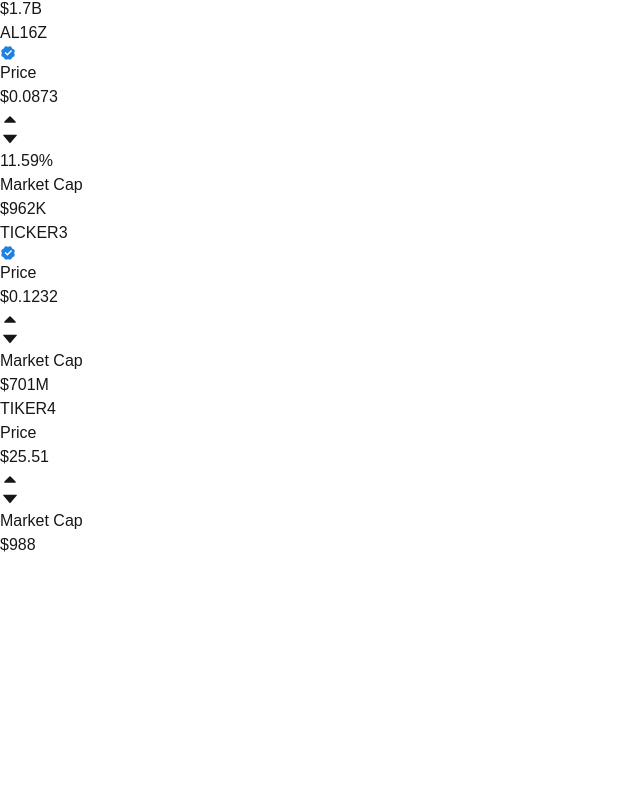
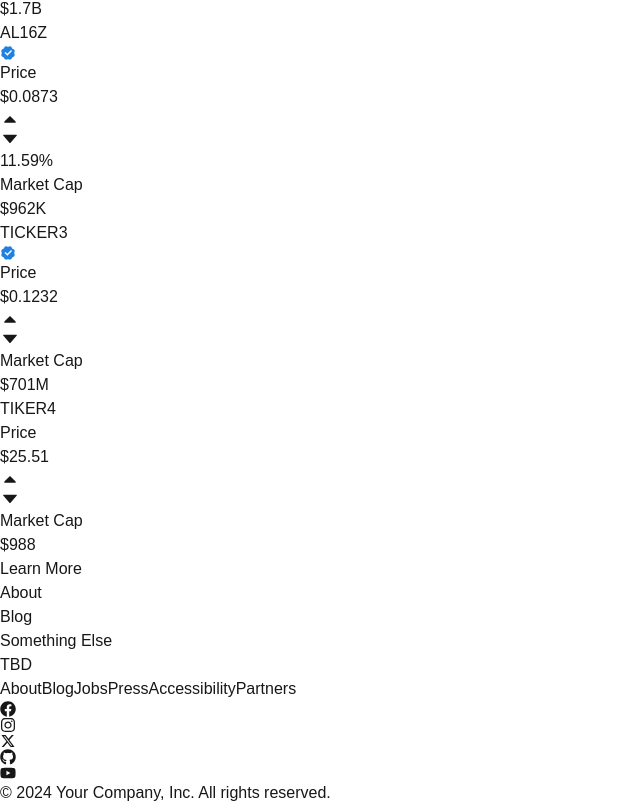
Before and after one commit to EyobNiguse/front-end-dev-test, a Next.js app: page / in a window 1280 px wide. Shown: the part 881-1686 px from the top of the page, without its empty margins (0-640 px from the left). Before the commit the page ends 1438 px from the top, so only its background shows below. Built offline with nearby package versions, Linux system fonts and the light colour scheme.

Commit message:
footer added

```diff
--- a/src/components/Footer.tsx
+++ b/src/components/Footer.tsx
@@ -0,0 +1,50 @@
+import { FaFacebook,FaInstagram,FaGithub  } from "react-icons/fa";
+
+import { RiTwitterXFill } from "react-icons/ri";
+import { FaYoutube } from "react-icons/fa6";
+
+export default function Footer(){
+    return <footer className="bg-white    flex  flex-col">
+    <div className=" mx-auto py-6 flex flex-col  md:justify-between md:items-center md:p-10">
+        <div className="md:flex block  md:space-x-4 space-x-2 md:p-10 text-[15px] md:text-[23px]">
+            <a href="#" className="text-gray-600 hover:text-blue-500">About</a>
+            <a href="#" className="text-gray-600 hover:text-blue-500">Blog</a>
+            <a href="#" className="text-gray-600 hover:text-blue-500">Jobs</a>
+            <a href="#" className="text-gray-600 hover:text-blue-500">Press</a>
+            <a href="#" className="text-gray-600 hover:text-blue-500">Accessibility</a>
+            <a href="#" className="text-gray-600 hover:text-blue-500">Partners</a>
+        </div>
+        <div className="flex space-x-8 mt-4 md:mt-0 text-[30px] p-10">
+            <a href="#">
+
+            <FaFacebook />
+
+            </a>
+            <a href="#">
+
+            <FaInstagram />
+
+            </a>
+            <a href="#">
+
+            <RiTwitterXFill />
+
+            </a>
+            <a href="#">
+            <FaGithub />
+
+            </a>
+            <a href="#">
+
+            <FaYoutube />
+
+
+                </a>
+        </div>
+        <div className="text-center text-gray-500 text-sm p-10 text-[22px]">
+        © 2024 Your Company, Inc. All rights reserved.
+    </div>
+    </div>
+
+</footer>;
+}
--- a/src/components/Hero.tsx
+++ b/src/components/Hero.tsx
@@ -3,7 +3,7 @@ import UsersList from "./TotalUsersCard";
 import TradeVolumeCard from "./tradeVolumeCard";
 
 export default function Hero(){
-    return <div className="w-full grid md:grid-cols-[2fr,1fr] grid-cols-1 md:mt-20 md:px-40 p-4 space-y-10">
+    return <div className="w-full grid md:grid-cols-[2fr,1fr] grid-cols-1 md:mt-10 md:px-40 p-4 space-y-10">
 <div className="bg-white w-full">
 
     <h1 className="md:text-[60px] text-[40px] font-[700] md:text-left text-center">Buy Memes.</h1>
--- /dev/null
+++ b/src/components/QuickLink.tsx
@@ -0,0 +1,9 @@
+export interface LinkProps {
+    title: string;
+  }
+  const QuickLink: React.FC<LinkProps> = ({title})=>{
+return <div className="w-[300px] h-[84px] flex items-center justify-center text-white bg-[url('/bgLink.png')] bg-center bg-cover rounded-[12px]">
+    <h1 className=" text-[20px] font-[700] p-2">{title}</h1>
+</div>;
+  };
+export default QuickLink;
--- /dev/null
+++ b/src/components/QuickLinks.tsx
@@ -0,0 +1,59 @@
+"use client"
+import { useEffect, useRef, useState } from "react";
+import QuickLink from "./QuickLink";
+
+export default function QuickLinks(){
+    const mocktitle = ["About","Blog","Something Else","TBD"];
+
+     const carouselRef = useRef<HTMLDivElement | null>(null);
+      const [scrollIndex, setScrollIndex] = useState(0);
+
+      const handleScroll = () => {
+
+        if (carouselRef.current) {
+            const scrollLeft = carouselRef.current.scrollLeft;
+            const itemWidth = 300; // Width of each item
+            const index = Math.ceil(scrollLeft / itemWidth);
+
+            setScrollIndex(Math.min(Math.max(index, 0), mocktitle.length - 1));
+        }
+      };
+      const handleIndicatorClick = (index: number) => {
+        if (carouselRef.current) {
+            const itemWidth = 300;
+            carouselRef.current.scrollTo({
+                left: itemWidth * index,
+                behavior: 'smooth'
+            });
+            setScrollIndex(index);
+        }
+    };
+      useEffect(() => {
+        const carousel = carouselRef.current;
+        if (carousel) {
+            carousel.addEventListener('scroll', handleScroll);
+        }
+        return () => {
+            if (carousel) {
+                carousel.removeEventListener('scroll', handleScroll);
+            }
+        };
+    }, []);
+    return <div className="">
+            <h1 className="text-[32px] font-[600] p-10 md:pl-0">Learn More</h1>
+            <div className=" realtive flex space-x-4  h-[20vh] max-w-[600px]  md:overflow-x-visible overflow-x-scroll  hide-scroll-bar  w-full" ref={carouselRef}>
+                    {mocktitle.map((item,index)=> <div  className="p-3 md:p-0" key={index}  > <QuickLink title={item}/> </div>)}
+            </div>
+            <div className="md:hidden flex justify-center space-x-1 mt-2 h-[10vh] p-6">
+                    {mocktitle.map((_, index) => {
+
+                        return <div
+                        onClick={()=>handleIndicatorClick(index)}
+                            key={index}
+                            className={`h-1 w-10    rounded-sm   ${scrollIndex == index ? 'bg-gray-300' : 'bg-gray-400'}`}
+
+                        />
+})}
+                </div>
+    </div>;
+}
--- a/src/components/productsList.tsx
+++ b/src/components/productsList.tsx
@@ -1,7 +1,8 @@
-"use client"
+"use client";
 import { useEffect, useRef, useState } from "react";
 import Product, { ProductProps } from "./product";
 
+import QuickLinks from "./QuickLinks";
 
 export default function ProductsList() {
   const mockProductData: ProductProps[] = [
@@ -45,12 +46,11 @@ export default function ProductsList() {
   const [scrollIndex, setScrollIndex] = useState(0);
 
   const handleScroll = () => {
-    console.log("called",carouselRef);
     if (carouselRef.current) {
       const scrollLeft = carouselRef.current.scrollLeft;
       const itemWidth = 300; // Width of each item
       const index = Math.ceil(scrollLeft / itemWidth);
-        console.log(scrollLeft,index,"scroll left")
+
       setScrollIndex(Math.min(Math.max(index, 0), mockProductData.length - 1));
     }
   };
@@ -59,7 +59,7 @@ export default function ProductsList() {
       const itemWidth = 300; // Width of each item
       carouselRef.current.scrollTo({
         left: itemWidth * index,
-            behavior: 'smooth' // Smooth scrolling
+        behavior: "smooth", // Smooth scrolling
       });
       setScrollIndex(index); // Update the current index
     }
@@ -67,18 +67,21 @@ export default function ProductsList() {
   useEffect(() => {
     const carousel = carouselRef.current;
     if (carousel) {
-        carousel.addEventListener('scroll', handleScroll);
+      carousel.addEventListener("scroll", handleScroll);
     }
     return () => {
       if (carousel) {
-            carousel.removeEventListener('scroll', handleScroll);
+        carousel.removeEventListener("scroll", handleScroll);
       }
     };
   }, []);
   return (
     <div className="md:w-3/4 md:mx-auto mt-10 ">
       <h1 className="font-bold p-10 md:pl-0 text-[32px]">Hottest</h1>
-      <div className=" realtive flex space-x-4  h-[50vh] max-w-[600px]  md:overflow-x-visible overflow-x-scroll hide-scroll-bar" ref={carouselRef}>
+      <div
+        className=" realtive flex space-x-4  h-[50vh] max-w-[600px]  md:overflow-x-visible overflow-x-scroll hide-scroll-bar"
+        ref={carouselRef}
+      >
         {mockProductData.map((item, index) => (
           <div key={index} className="min-w-[300px] p-3 md:p-0 ">
             <Product
@@ -96,15 +99,19 @@ export default function ProductsList() {
       </div>
       <div className="md:hidden flex justify-center space-x-1 mt-2 h-[10vh] p-6">
         {mockProductData.map((_, index) => {
-                        console.log(index,scrollIndex == index ,"index here");
-                        return <div
-                        onClick={()=>handleIndicatorClick(index)}
+          return (
+            <div
+              onClick={() => handleIndicatorClick(index)}
               key={index}
-                            className={`h-1 w-10    rounded-sm   ${scrollIndex == index ? 'bg-gray-300' : 'bg-gray-400'}`}
-
+              className={`h-1 w-10    rounded-sm   ${
+                scrollIndex == index ? "bg-gray-300" : "bg-gray-400"
+              }`}
             />
+          );
         })}
       </div>
+
+      <QuickLinks />
     </div>
   );
 }
--- a/src/pages/index.tsx
+++ b/src/pages/index.tsx
@@ -1,3 +1,4 @@
+import Footer from "@/components/Footer";
 import Header from "@/components/Header";
 import Hero from "@/components/Hero";
 import ProductsList from "@/components/productsList";
@@ -7,5 +8,6 @@ export default function Home(){
   <Header/>
   <Hero/>
   <ProductsList/>
+  <Footer/>
   </>
 }
```
Also changed, not shown: src/components/Link.tsx (deleted, +0 -10 lines). Lines whose indentation alone changed are shown as unchanged.
